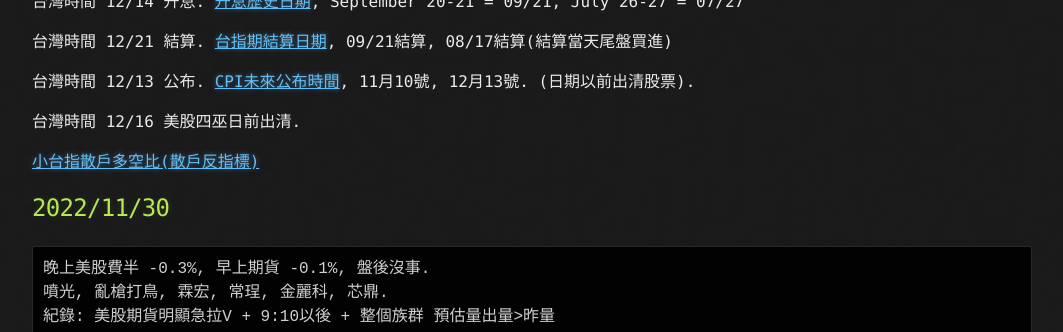
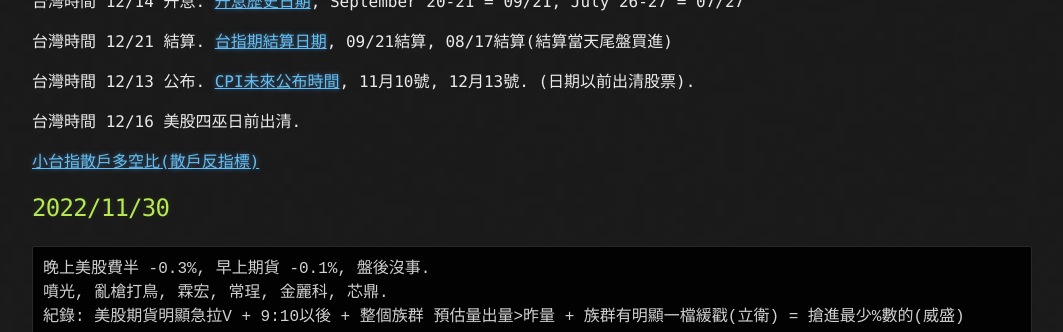
Before and after one commit to lepg5487/Stock_God, a Jekyll site: the page built from index.md, in a window 1280 px wide and 900 px high, scrolled down 348 px, cut to the strip 0-332 px from the top of the window. Shown: the whole strip, without its empty margins (108-1171 px from the left). Built offline with Jekyll 4.4.1, drawn with Linux system fonts in a browser that asks for light colours; our own code applies the rules of GitHub Pages for plain Markdown files.

Commit message:
Update index.md

````diff
--- a/index.md
+++ b/index.md
@@ -20,9 +20,10 @@ layout: testlayouts
 ```
 晚上美股費半 -0.3%, 早上期貨 -0.1%, 盤後沒事.
 噴光, 亂槍打鳥, 霖宏, 常珵, 金麗科, 芯鼎.
-紀錄: 美股期貨明顯急拉V + 9:10以後 + 整個族群 預估量出量>昨量
-```
-![image](https://user-images.githubusercontent.com/26459046/204842908-9c890d1f-5325-43aa-8cd7-5f72380bdf57.png)
+紀錄: 美股期貨明顯急拉V + 9:10以後 + 整個族群 預估量出量>昨量 + 族群有明顯一檔緩戳(立衛) = 搶進最少%數的(威盛)
+```
+![image](https://user-images.githubusercontent.com/26459046/204844112-c795cd8a-d39d-469d-8867-ece91c95756d.png)
+
 
 ## 2022/11/29
 ```
````
